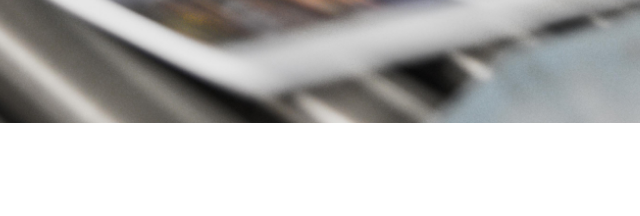
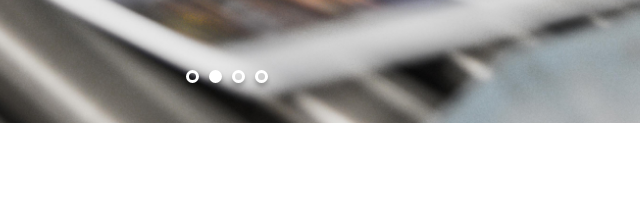
Before and after one commit to SquAdZI/p5-print-it, a plain HTML site: page index.html in a window 1280 px wide. Shown: the part 448-664 px from the top of the page, 413-1053 px from the left. Drawn offline with Linux system fonts and the light colour scheme.

```diff
--- a/assets/script.js
+++ b/assets/script.js
@@ -46,3 +46,11 @@ arrowLeft.addEventListener("click", () =>{
 })
 
 const dots = document.querySelector(".dots")
+for(let i = 0; i < slides.length; i++){
+	let selected = ""
+	if(i == 1){
+		selected = " dot_selected"
+	}
+	const dot = `<div class="dot ${selected}"></div>`
+	dots.insertAdjacentHTML("beforeend", dot)
+}
```
Also changed, not shown: index.html (+1 -1 lines).
